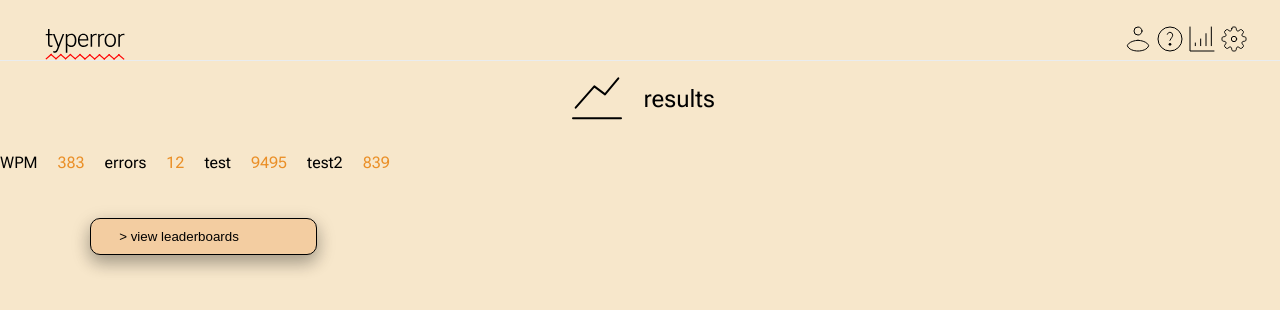
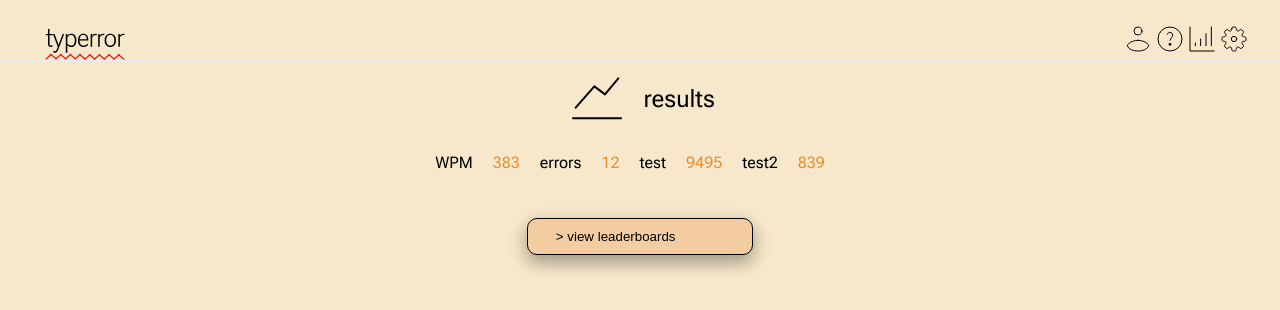
Before and after one commit to team-thunderdome/typerror, a React (Create React App) app in the folder client/: page /results in a window 1280 px wide. Shown: the top 310 px of the page. Built offline with nearby package versions, Linux system fonts and the light colour scheme.

Commit message:
fix results

```diff
--- /dev/null
+++ b/client/src/ResultsPage.css
@@ -0,0 +1,5 @@
+.leader-button {
+    display: flex;
+    flex-direction: column;
+    align-items: center;
+}
--- a/client/src/ResultsPage.js
+++ b/client/src/ResultsPage.js
@@ -2,6 +2,7 @@ import ResultsTitle from './ResultsTitle.js'
 import Header from './Header.js'
 import LeaderboardButton from './LeaderboardButton.js';
 import StatSection from './StatSection.js'
+import './ResultsPage.css'
 
 const ResultsPage = () => {
     return (
@@ -15,7 +16,8 @@ const ResultsPage = () => {
         <Header />
         <ResultsTitle />
         <StatSection />
-        <LeaderboardButton />
+        <div class="leader-button">
+            <LeaderboardButton /></div>
       </div>
     );
   };
--- a/client/src/StatSection.css
+++ b/client/src/StatSection.css
@@ -10,4 +10,15 @@
 
 .stat-section {
     display: flex;
+    align-items: center;
+    justify-content: center;
 }
+
+.leader
+
+.start-container {
+    display: flex;
+    flex-direction: column;
+    align-items: center;
+    margin-top: 30px;
+}
--- a/client/src/leaderboardButton.css
+++ b/client/src/leaderboardButton.css
@@ -12,7 +12,6 @@
 	width: 17em;
 	box-shadow: 0 8px 16px 0 rgba(0,0,0,0.2), 0 6px 20px 0 rgba(0,0,0,0.19);
     margin-top: 30px;
-    margin-left: 90px;
 	}
 
 .leaderButton:hover {
```
